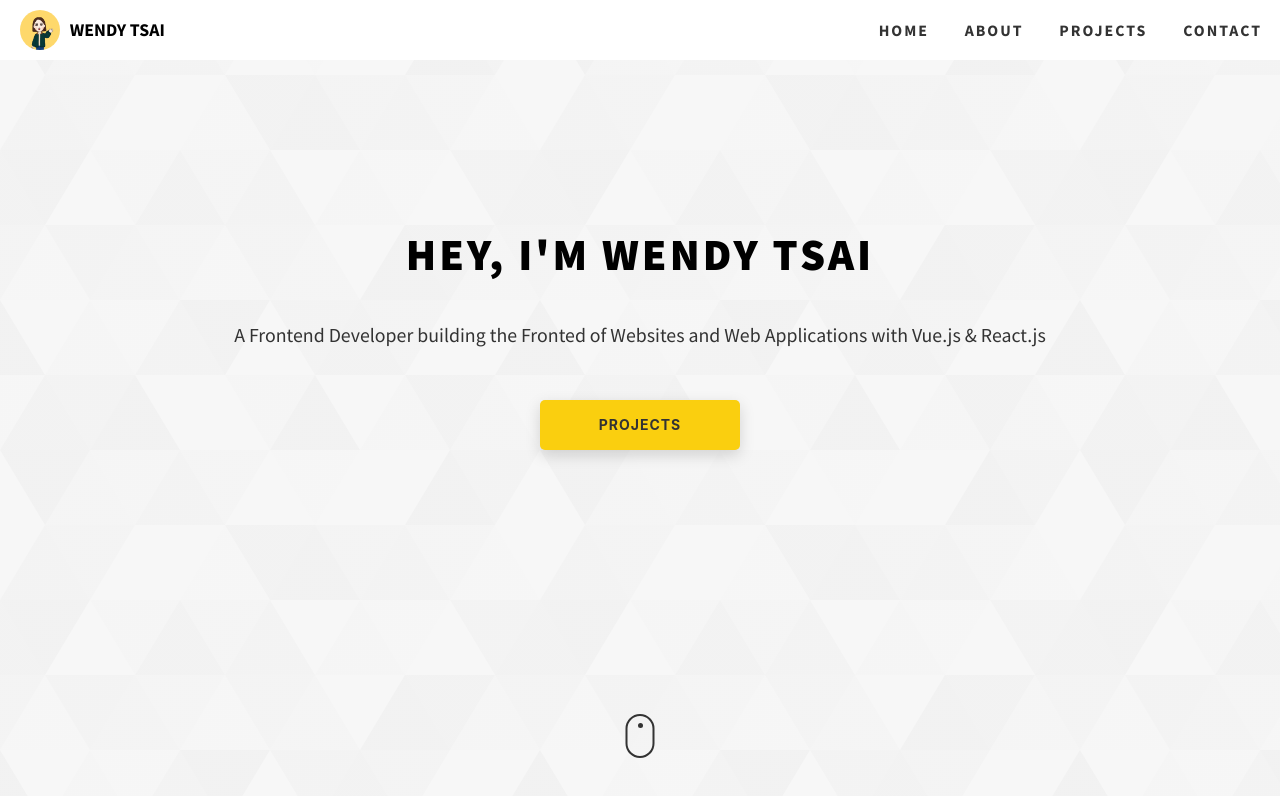
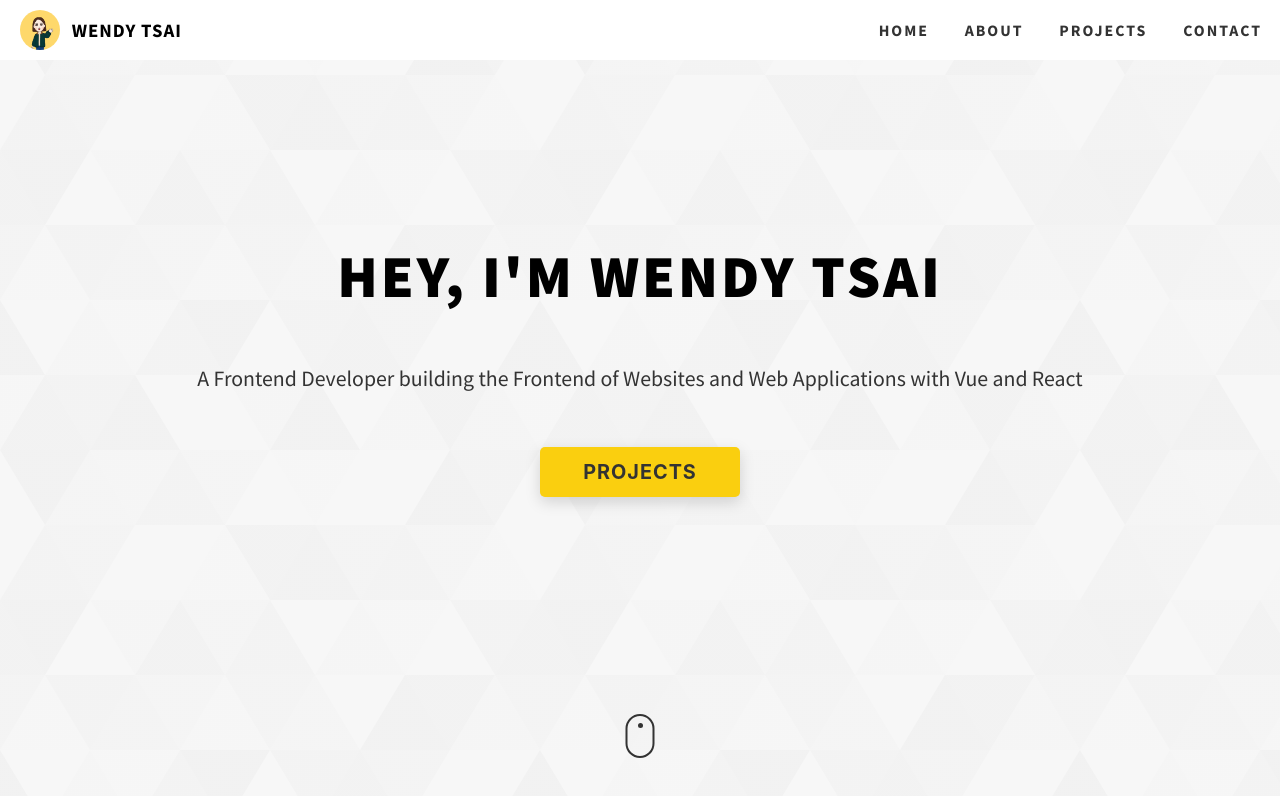
Before and after one commit to pooppicker/Wendy-Tsai, a React (Create React App) app: page / in a window 1280 px wide. Shown: the top 796 px of the page. Built offline with nearby package versions, Linux system fonts and the light colour scheme.

Commit message:
edit header content size

```diff
--- a/src/components/Header/icons/MenuIcon.jsx
+++ b/src/components/Header/icons/MenuIcon.jsx
@@ -1,4 +1,4 @@
-const MenuIcon = ({ size = "25", }) => {
+const MenuIcon = ({ size = "30px", }) => {
   return (
     <svg
       xmlns="http://www.w3.org/2000/svg"
--- a/src/components/Header/index.jsx
+++ b/src/components/Header/index.jsx
@@ -60,7 +60,7 @@ const Header = () => {
           ) : (
             <Button onClick={toggleCollapse} type="text">
               {isOpen ? (
-                <CloseOutlined style={{ fontSize: "20px" }} />
+                <CloseOutlined style={{ fontSize: "24px" }} />
               ) : (
                 <MenuIcon></MenuIcon>
               )}
--- a/src/components/Header/style.module.scss
+++ b/src/components/Header/style.module.scss
@@ -13,15 +13,23 @@
     .logoGroup {
       display: flex;
       align-items: center;
-      font-weight: 700;
-      font-size: 1.8rem;
+      cursor: pointer;
+      &:hover {
+        color: #facf0f;
+        transition-duration: 0.2s;
+      }
       .selfPhoto {
         width: 40px;
         height: 40px;
         border-radius: 50%;
         object-fit: cover;
         object-position: top;
-        margin-right: 1rem;
+        margin-right: 1.2rem;
+      }
+      span {
+        font-weight: 700;
+        font-size: 1.9rem;
+        letter-spacing: 1px;
       }
     }
   }
--- a/src/components/Intro/index.jsx
+++ b/src/components/Intro/index.jsx
@@ -11,8 +11,8 @@ const Intro = () => {
           <h2 className={styles.title}>HEY, I'M WENDY TSAI</h2>
           <div className={styles.subTitle}>
             <p className={styles.subTitleText}>
-              A Frontend Developer building the Fronted of Websites and Web
-              Applications with Vue.js & React.js
+              A Frontend Developer building the Frontend of Websites and Web
+              Applications with Vue and React
             </p>
           </div>
           <Button
--- a/src/components/Intro/style.module.scss
+++ b/src/components/Intro/style.module.scss
@@ -34,7 +34,17 @@
   .intro {
     height: 100vh;
     min-height: 80rem;
-    transform: translate(0,0);
+    transform: translate(0, 0);
+    .contentWrapper {
+      .title {
+        font-size: 6rem;
+      }
+      .subTitle {
+        .subTitleText {
+          font-size: 2.2rem;
+        }
+      }
+    }
     .scrollAnimation {
       position: absolute;
       left: 50%;
--- a/src/components/PrimaryButton/index.jsx
+++ b/src/components/PrimaryButton/index.jsx
@@ -15,6 +15,7 @@ const PrimaryButton = ({ height, onClick, text, width }) => {
         boxShadow: "0 5px 15px 0 rgb(0 0 0 / 15%)",
         transition: "width 3px",
         borderRadius: "5px",
+        fontSize: "2rem",
         fontWeight: 700,
         letterSpacing: "1px",
         cursor: "pointer",
```
